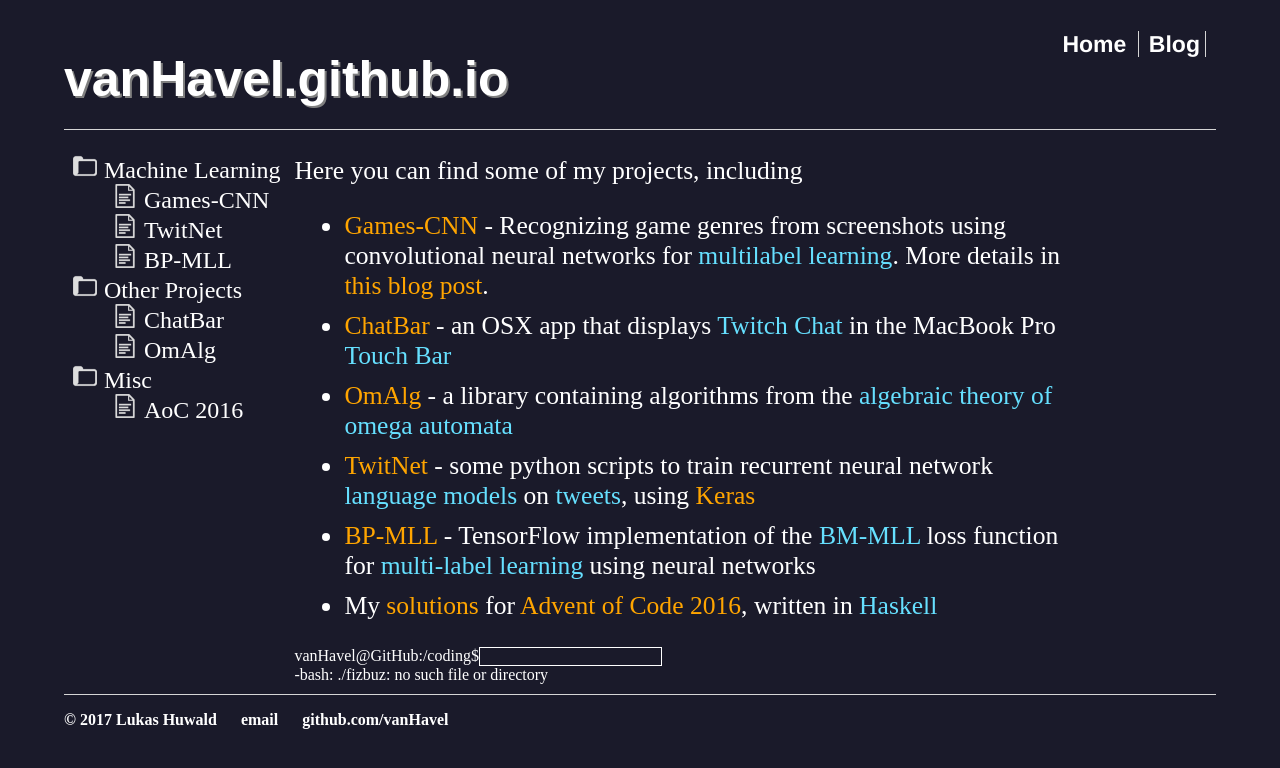
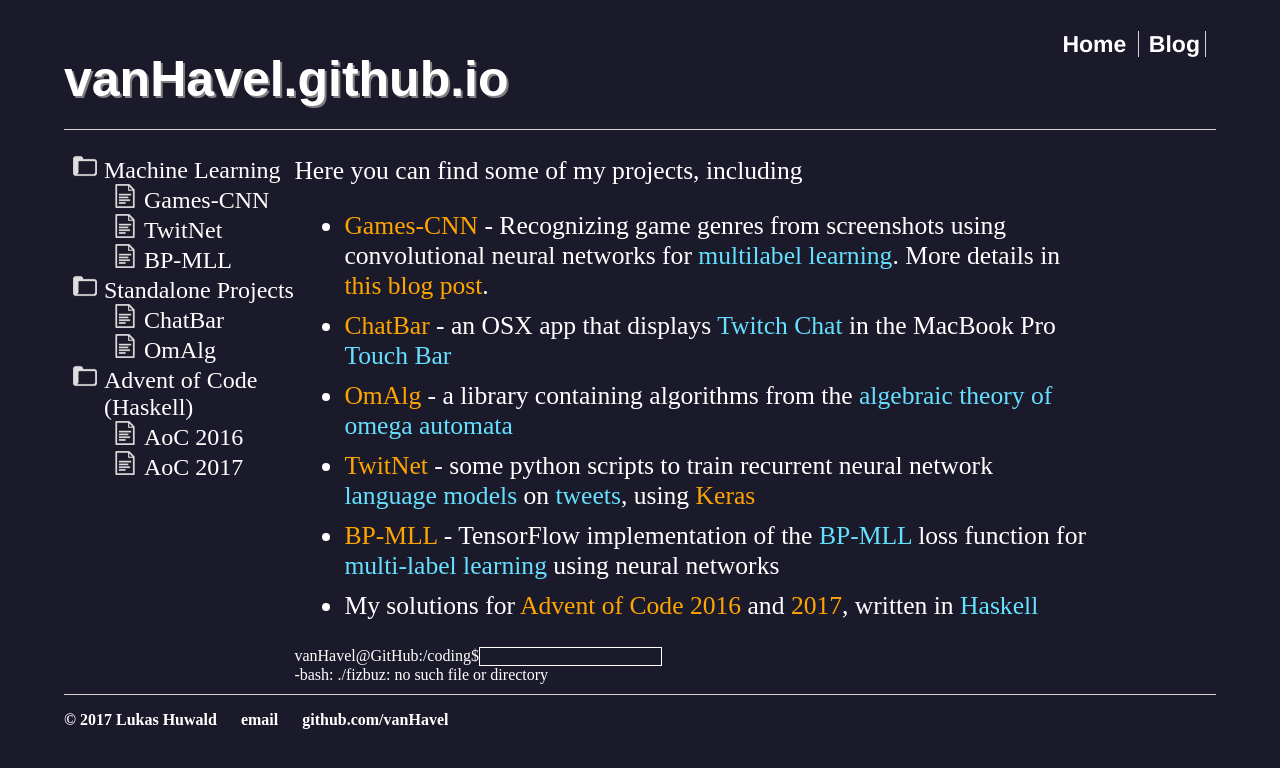
Before and after one commit to vanHavel/vanHavel.github.io, a Jekyll site: the page built from index.html, in a window 1280 px wide. Shown: the top 768 px of the page. Built offline with Jekyll 4.4.1, drawn with Linux system fonts in a browser that asks for light colours.

Commit message:
typo fixed and dadded AoC17

```diff
--- a/index.html
+++ b/index.html
@@ -21,7 +21,7 @@ main: true
       </ul>
     </li>
     <li>
-      Other Projects
+      Standalone Projects
       <ul>
         <li>
           <a href="https://github.com/vanHavel/ChatBar">ChatBar</a>
@@ -32,10 +32,13 @@ main: true
       </ul>
     </li>
     <li>
-      Misc
+      Advent of Code (Haskell)
       <ul>
         <li>
           <a href="https://github.com/vanHavel/AdventOfCode2016">AoC 2016</a>
+        </li>
+        <li>
+          <a href="https://github.com/vanHavel/AdventOfCode2017">AoC 2017</a>
         </li>
       </ul>
     </li>
@@ -59,10 +62,10 @@ main: true
         <a href="https://github.com/vanHavel/TwitNet">TwitNet</a> - some python scripts to train recurrent neural network <span class="mark">language models</span> on <span class="mark">tweets</span>, using <a href="https://keras.io">Keras</a>
       </span> </li>
       <li> <span>
-        <a href="https://github.com/vanHavel/bp-mll-tensorflow">BP-MLL</a> - TensorFlow implementation of the <span class="mark">BM-MLL</span> loss function for <span class="mark">multi-label learning</span> using neural networks</a>
+        <a href="https://github.com/vanHavel/bp-mll-tensorflow">BP-MLL</a> - TensorFlow implementation of the <span class="mark">BP-MLL</span> loss function for <span class="mark">multi-label learning</span> using neural networks</a>
       </span> </li>
       <li> <span>
-        My <a href="https://github.com/vanHavel/AdventOfCode2016">solutions</a> for <a href="https://adventofcode.com/2016">Advent of Code 2016</a>, written in <span class="mark">Haskell</span>
+        My solutions for <a href="https://adventofcode.com/">Advent of Code</a> <a href="https://github.com/vanHavel/AdventOfCode2016">2016</a> and <a href="https://github.com/vanHavel/AdventOfCode2017">2017</a>, written in <span class="mark">Haskell</span>
       </span> </li>
     </ul>
   </p>
```
